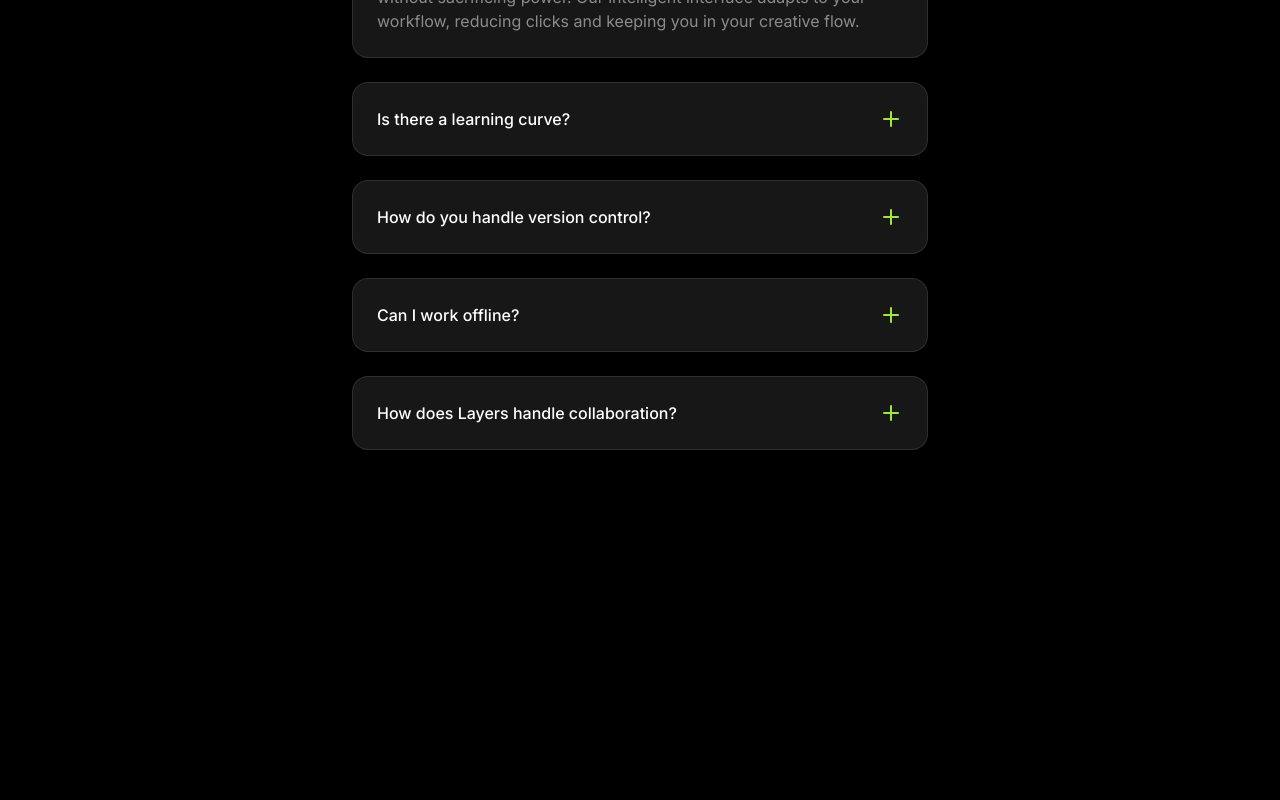
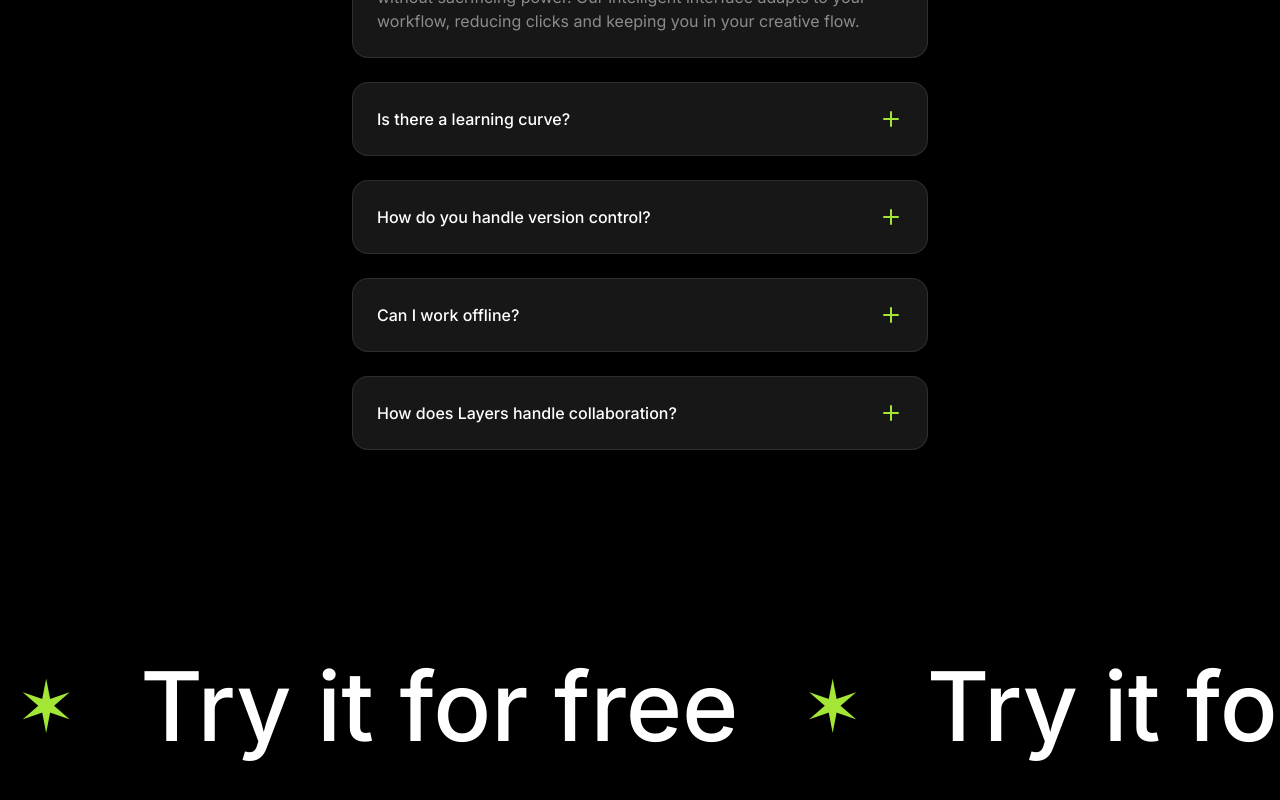
Before and after one commit to adithpv/Layered-design-tool-landing-page, a Next.js app: page / in a window 1280 px wide. Shown: the part 4309-5109 px from the top of the page. Before the commit the page ends 4855 px from the top, so only its background shows below. Built offline with nearby package versions, Linux system fonts and the light colour scheme.

Commit message:
Call action component completed

```diff
--- a/src/app/page.tsx
+++ b/src/app/page.tsx
@@ -1,3 +1,4 @@
+import CallToAction from "@/sections/CallToAction";
 import Faqs from "@/sections/Faqs";
 import Features from "@/sections/Features";
 import Hero from "@/sections/Hero";
@@ -16,6 +17,7 @@
       <Features />
       <Integrations />
       <Faqs />
+      <CallToAction />
     </>
   );
 }
--- a/src/sections/CallToAction.tsx
+++ b/src/sections/CallToAction.tsx
@@ -1,3 +1,16 @@
 export default function CallToAction() {
-    return <div>Call To Action</div>;
+  return (
+    <section className="py-24">
+      <div className="overflow-x-clip p-4 flex">
+        <div className="flex flex-none gap-16 text-7xl md:text-8xl font-medium">
+          {Array.from({ length: 10 }).map((_, i) => (
+            <div key={i} className="flex items-center gap-16">
+              <span className="text-lime-400 text-7xl">&#10038;</span>
+              <span>Try it for free</span>
+            </div>
+          ))}
+        </div>
+      </div>
+    </section>
+  );
 }
```
